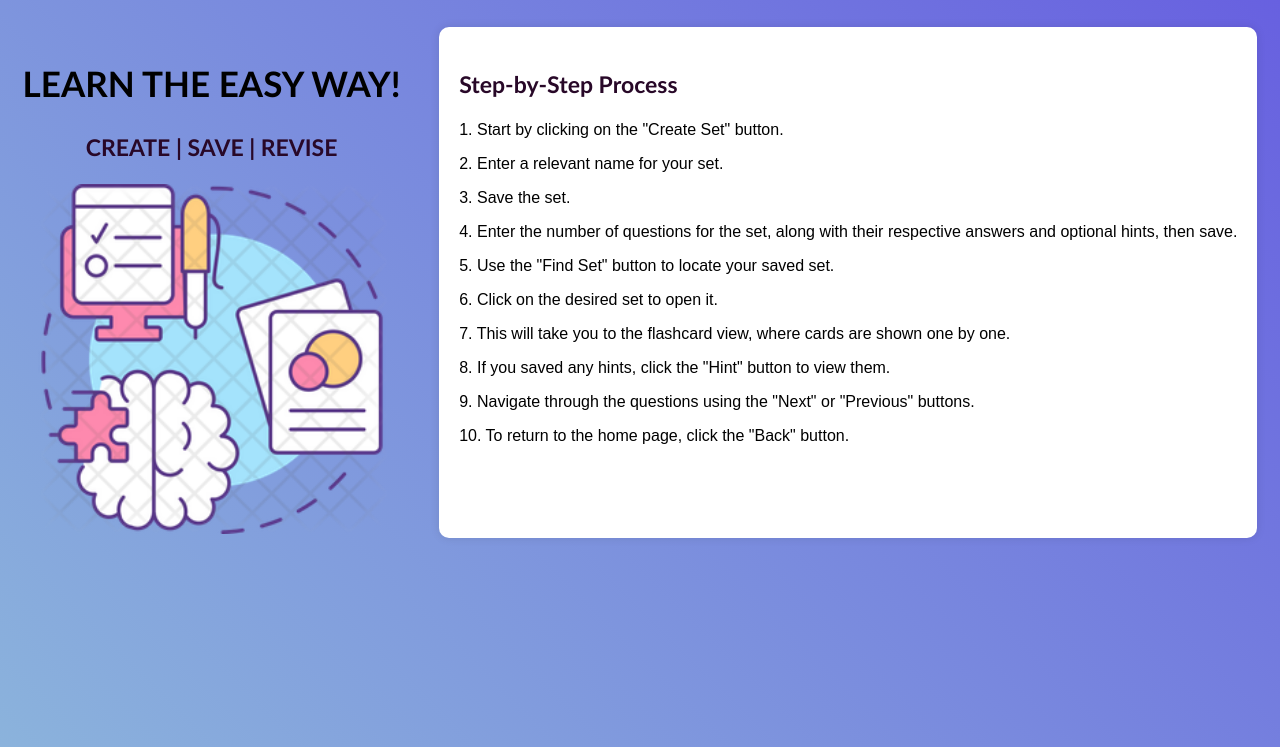
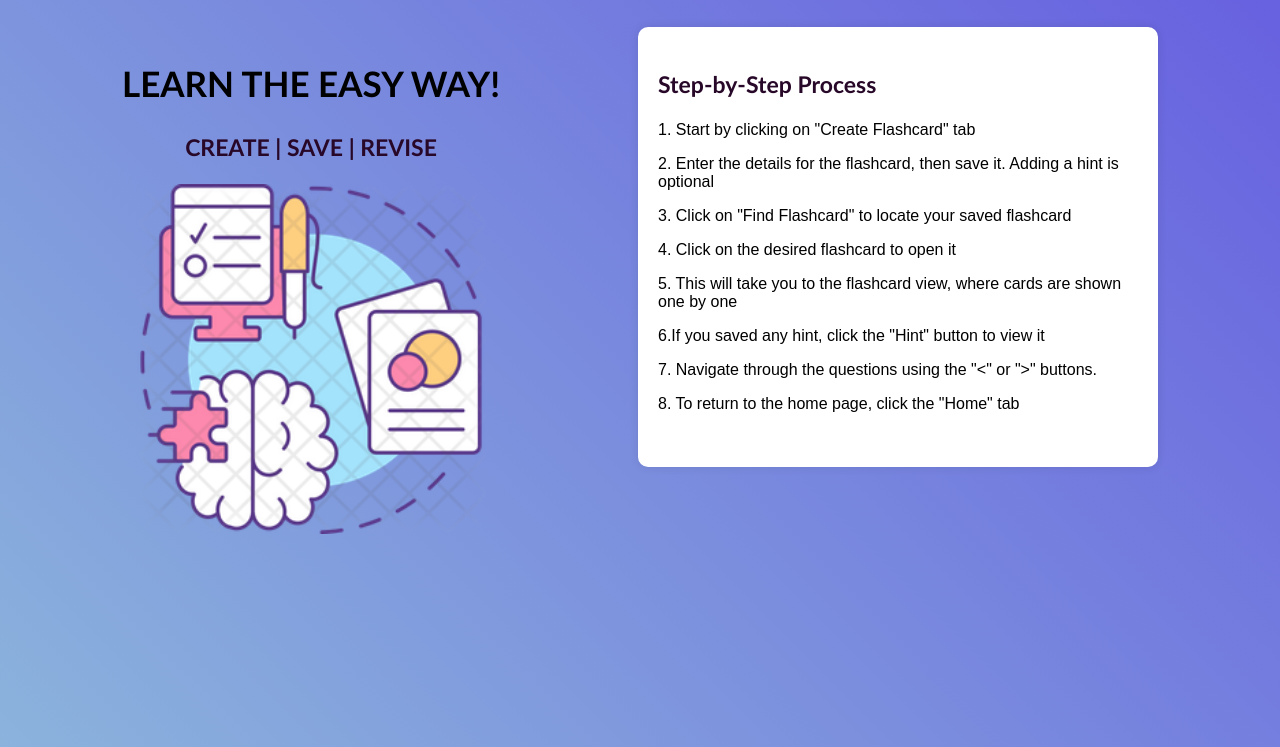
Before and after one commit to dnyaneshgh/FC-Learning-Web-App, a Flask app: page / in a window 1280 px wide. Shown: the part 87-834 px from the top of the page. Run offline with Flask 3, Linux system fonts and the light colour scheme.

Commit message:
"step by step process" change  on main page

```diff
--- a/SDProject/Templates/main_page.html
+++ b/SDProject/Templates/main_page.html
@@ -121,6 +121,8 @@
         box-shadow: 0 0 10px rgba(0, 0, 0, 0.1);
         text-align: left;
         margin-left: 2rem;
+        width: 30rem;
+        height: 25rem;
       }
       .main-container {
         display: flex;
@@ -157,25 +159,22 @@
       </div>
       <div class="content">
         <h3>Step-by-Step Process</h3>
-        <p>1. Start by clicking on the "Create Set" button.</p>
-        <p>2. Enter a relevant name for your set.</p>
-        <p>3. Save the set.</p>
+        <p>1. Start by clicking on "Create Flashcard" tab</p>
         <p>
-          4. Enter the number of questions for the set, along with their
-          respective answers and optional hints, then save.
+          2. Enter the details for the flashcard, then save it. Adding a hint is
+          optional
         </p>
-        <p>5. Use the "Find Set" button to locate your saved set.</p>
-        <p>6. Click on the desired set to open it.</p>
+        <p>3. Click on "Find Flashcard" to locate your saved flashcard</p>
+        <p>4. Click on the desired flashcard to open it</p>
         <p>
-          7. This will take you to the flashcard view, where cards are shown one
-          by one.
+          5. This will take you to the flashcard view, where cards are shown one
+          by one
         </p>
-        <p>8. If you saved any hints, click the "Hint" button to view them.</p>
+        <p>6.If you saved any hint, click the "Hint" button to view it</p>
         <p>
-          9. Navigate through the questions using the "Next" or "Previous"
-          buttons.
+          7. Navigate through the questions using the "&lt;" or "&gt;" buttons.
         </p>
-        <p>10. To return to the home page, click the "Back" button.</p>
+        <p>8. To return to the home page, click the "Home" tab</p>
       </div>
     </div>
   </body>
```
